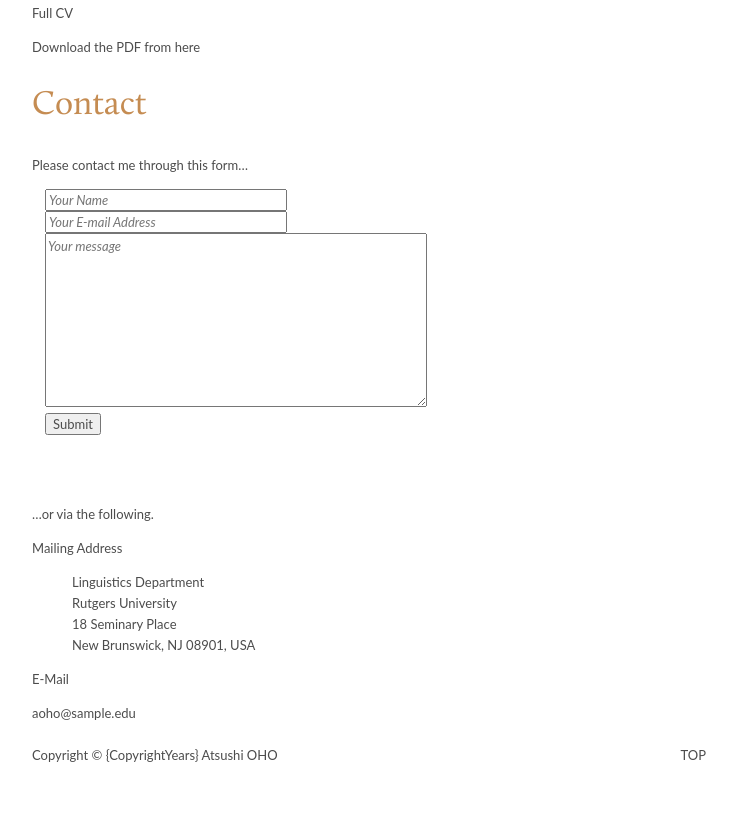
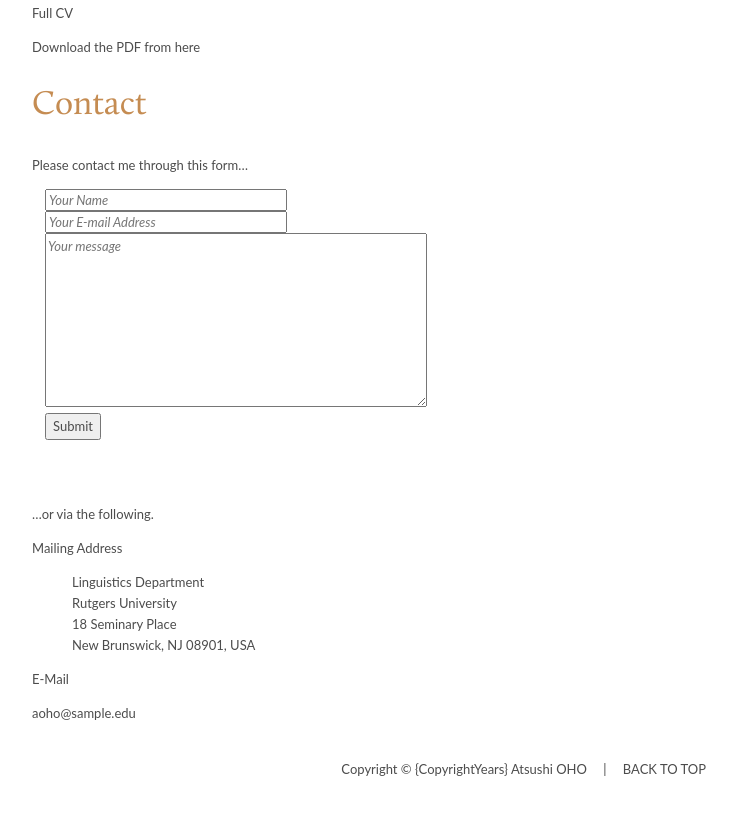
Before and after one commit to nkephart/Atsushi-Oho, a plain HTML site: page Code/tumblr/index.html in a window 1280 px wide. Shown: the part 1906-2733 px from the top of the page, without its empty margins (271-1008 px from the left). Before the commit the page ends 2706 px from the top, so only its background shows below. Drawn offline with nearby package versions, Linux system fonts and the light colour scheme; a small style sheet from the web is missing.

Commit message:
Edited code

```diff
--- a/Code/tumblr/contact-form.html
+++ b/Code/tumblr/contact-form.html
@@ -29,11 +29,11 @@
         <input type="hidden" name="draftResponse" value="[,,&quot;5969303432463856438&quot;]">
         <input type="hidden" name="pageHistory" value="0">
         <input type="hidden" name="fbzx" value="5969303432463856438">
-        <input type="submit" name="submit" value="Submit" id="ss-submit">
+        <button type="submit" name="submit" id="ss-submit">Submit</button>
       </section>
     </form>
   </section>
-  <span class="submit-message">Message sent!</span>
+  <span class="submit-message">Your message has been sent!</span>
 </article>
 <!-- jQuery libs and scripts -->
 <script type="text/javascript" src="http://ajax.googleapis.com/ajax/libs/jquery/2.1.1/jquery.min.js"></script>
@@ -47,7 +47,7 @@ function checkForm(){
     alert("Please input the required fields");
   }
   else if(document.forms['ss-form']['entry.441788654'].value.search(emailRegEx)==-1){
-    alert("Invalid e-mail address format");
+    alert("Invalid E-mail address format");
   }
   else{
     status=true;
--- a/Code/tumblr/index.html
+++ b/Code/tumblr/index.html
@@ -64,7 +64,7 @@
 </header>
 <nav role="navigation">
   <ul>
-    <li><a href="#about">About</a></li>
+    <li><a href="#about">About Me</a></li>
     <li><a href="#research">Research</a></li>
     <li><a href="#teaching">Teaching</a></li>
     <li><a href="#cv">CV</a></li>
@@ -76,7 +76,7 @@
 </nav>
 <article role="main">
   <section id="about">
-    <h2>About</h2>
+    <h2>About Me</h2>
     <ul>
       <li>Atsushi OHO</li>
       <li>5th year PhD student in the Linguistics Department at Rutgers University</li>
@@ -218,8 +218,11 @@
   </section>
 </article>
 <footer role="contentinfo">
-  <span class="copyright">Copyright&nbsp;&copy;&nbsp;{CopyrightYears}&nbsp;<a href="http://atsushioho-draft.tumblr.com">Atsushi&nbsp;OHO</a></span>
-  <span class="top-button"><a href="#top-ancher">TOP</a></span>
+  <ul class="footer-notes">
+    <li>Copyright&nbsp;&copy;&nbsp;{CopyrightYears}&nbsp;<a href="http://atsushioho-draft.tumblr.com">Atsushi&nbsp;OHO</a></li>
+    <li>|</li>
+    <li><a href="#top-ancher">Back to top</a></li>
+  </ul>
 </footer>
 <!-- jQuery libs and scripts -->
 <script type="text/javascript" src="http://ajax.googleapis.com/ajax/libs/jquery/2.1.1/jquery.min.js"></script>
--- a/Code/tumblr/sass/partials/_structure.scss
+++ b/Code/tumblr/sass/partials/_structure.scss
@@ -29,14 +29,15 @@ nav {
 
 footer {
   bottom: 0;
-  @include clearfix;
   @include padding(2.1,0,3.4);
-  .copyright {
-    float: left;
-    text-align: center;
-  }
-  .top-button {
-    float: right;
-    text-align: center;
+  ul.footer-notes {
+    text-align: right;
+    li {
+      @include inline-block;
+      @include margin(0,0,0,1.3);
+    }
+    li:last-child {
+      text-transform: uppercase;
+    }
   }
 }
```
Also changed, not shown: Code/samples/pallet.png (renamed from Code/samples/color samples.png), Code/tumblr/css/style.css.
